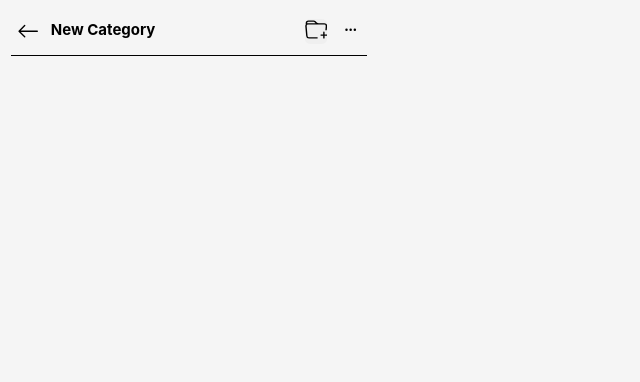
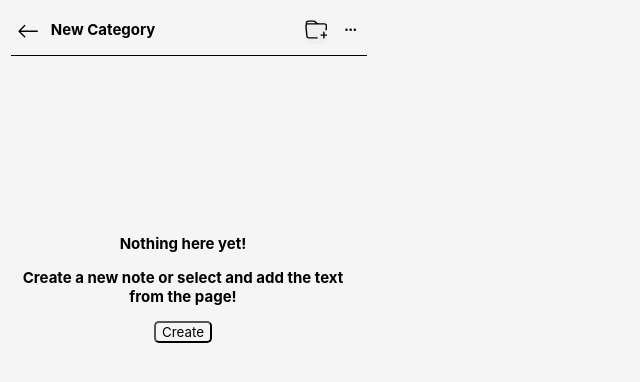
Before and after one commit to Exoldarium/notersy-v2, a React (Vite) app: page / in a window 1280 px wide. Both pictures are taken after a click on the button "Create". Shown: the top 382 px of the page, without its empty margins (0-640 px from the left). Built offline with nearby package versions, Linux system fonts and the light colour scheme.

Commit message:
welcome tip when there are no notes available, refactoring

```diff
--- a/src/App.tsx
+++ b/src/App.tsx
@@ -13,11 +13,6 @@ import { useNavVisible } from './hooks/useNavVisible';
 import { ScrollToTopButtonStyles } from './components/styles/ScrollToTopButtonStyles';
 import { ChevronUp } from 'react-bootstrap-icons';
 import { AppGlobalStyles } from './components/styles/GlobalStyles';
-
-// TODO:
-// choose appropriate license
-// TODO:
-// add a way to download notes
 
 export const App = () => {
   const [sortCategories, setSortCategories] = useState<Sorting>('default');
--- a/src/components/NoCategories.tsx
+++ b/src/components/NoCategories.tsx
@@ -14,7 +14,7 @@ export const NoCategories = ({ categories }: Props) => {
     return (
       <NoCategoriesStyles>
         <p>Welcome to Notersy!</p>
-        <p>Create a category to start</p>
+        <p>Create a category to start or select and add the text from the page!</p>
         <button
           type="button"
           onClick={() => dispatch(addNewCategory([]))}
--- a/src/components/NoteList.tsx
+++ b/src/components/NoteList.tsx
@@ -1,8 +1,9 @@
 import { NoteEditor } from './NoteEditor';
 import { BaseCategoryEntry, Sorting } from '../types';
 import { SingleNote } from './SingleNote';
-import { useAppSelector } from '../hooks/useReduxTypes';
-import { CategorySortingStyles } from './styles/CategoryStyles';
+import { useAppDispatch, useAppSelector } from '../hooks/useReduxTypes';
+import { CategorySortingStyles, NoCategoriesStyles } from './styles/CategoryStyles';
+import { setEditorActive } from '../reducers/editorActiveReducer';
 
 interface Props {
   singleCategory: BaseCategoryEntry;
@@ -17,9 +18,24 @@ export const NoteList = ({ singleCategory, sortNotes, setSortNotes }: Props) =>
   const clickedNote = useAppSelector(({ clickedNote }) => {
     return clickedNote;
   });
+  const dispatch = useAppDispatch();
 
   console.log('single category has rendered');
 
+  if (singleCategory.notes.length === 0 && !editorActive) {
+    return (
+      <NoCategoriesStyles>
+        <p>Nothing here yet!</p>
+        <p>Create a new note or select and add the text from the page!</p>
+        <button
+          type="button"
+          onClick={() => dispatch(setEditorActive(true))}
+        >
+          Create
+        </button>
+      </NoCategoriesStyles>
+    );
+  } else {
     return (
       <>
         {sortNotes !== 'default' &&
@@ -86,4 +102,5 @@ export const NoteList = ({ singleCategory, sortNotes, setSortNotes }: Props) =>
         {editorActive && <NoteEditor singleCategory={singleCategory} />}
       </>
     );
+  }
 };
```
Lines whose indentation alone changed are shown as unchanged.
